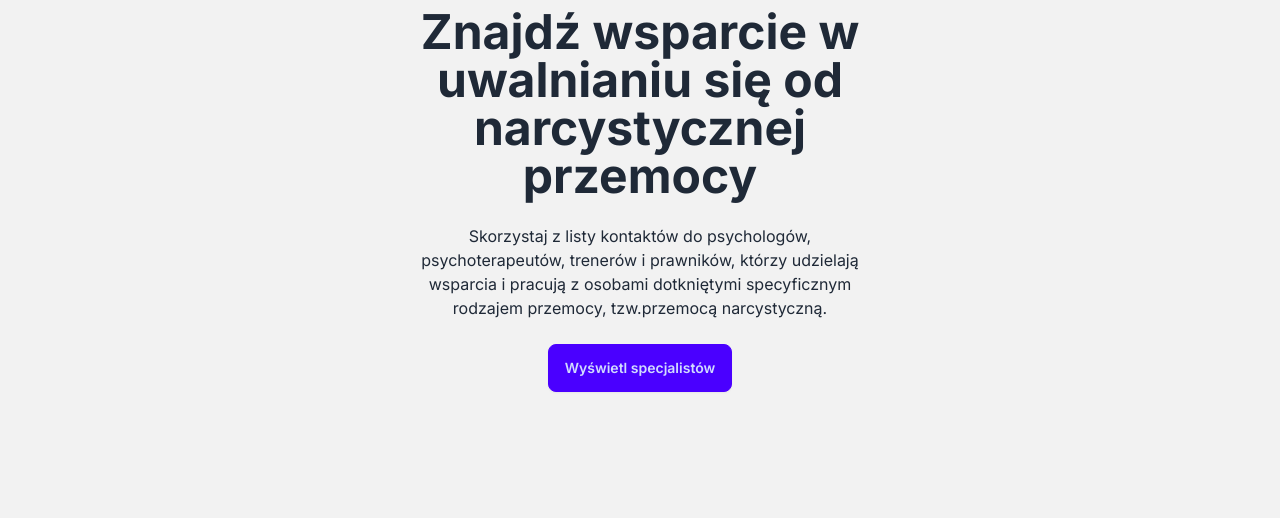
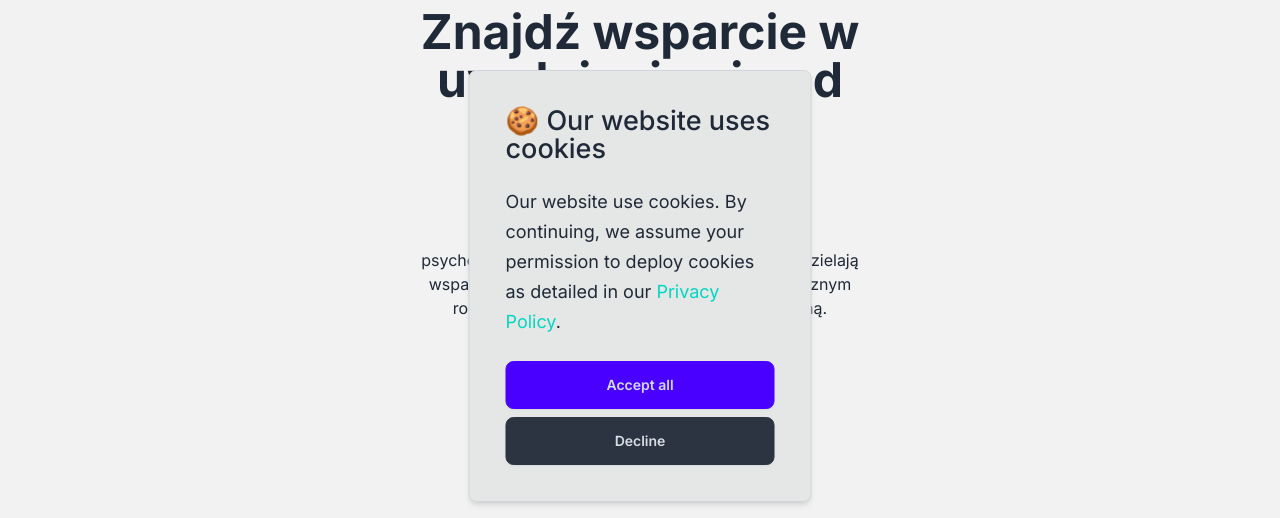
Before and after one commit to transcendence12/stop-npd-abuse, a Next.js app: page / in a window 1280 px wide. Shown: the part 282-800 px from the top of the page. Built offline with nearby package versions, Linux system fonts and the light colour scheme; no server answers.

Commit message:
chore: setup google analytics

```diff
--- a/src/app/layout.tsx
+++ b/src/app/layout.tsx
@@ -5,6 +5,9 @@ import { Footer } from "@/components/Footer";
 import { Header } from "@/components/Header";
 import { Container } from "@/components/Container";
 import { ClerkProvider } from "@clerk/nextjs";
+import GoogleAnalytics from "@/components/CookiesBanner/GoogleAnalytics";
+import { Suspense } from "react";
+import CookiesBannerWrapper from "@/components/CookiesBanner/CookiesBannerWrapper";
 
 const inter = Inter({ subsets: ["latin"] });
 
@@ -23,12 +26,18 @@ export default function RootLayout({
     <ClerkProvider>
       <html lang="en">
         {/* bg-zinc-100 text-zinc-900 min-h-screen */}
+
+        <GoogleAnalytics
+          GA_MEASUREMENT_ID={process.env.NEXT_PUBLIC_GOOGLE_ANALYTICS_ID || ""}
+        />
+
         <body
           className={`${inter.className} antialiased bg-base-200 min-h-screen flex flex-col justify-between`}
         >
           <Header />
           <main className="flex-grow">{children}</main>
           <Footer />
+          <CookiesBannerWrapper />
         </body>
       </html>
     </ClerkProvider>
--- /dev/null
+++ b/src/components/CookiesBanner/CookiesBannerClient.tsx
@@ -0,0 +1,71 @@
+"use client";
+import { getCookie, setCookie } from "@/lib/cookiesHelper";
+
+import Link from "next/link";
+import { useEffect, useState } from "react";
+
+export const CookiesBannerClient: React.FC = () => {
+  const [cookieConsent, setCookieConsent] = useState<string | null>(null);
+  const [isLoading, setIsLoading] = useState(true);
+
+  useEffect(() => {
+    const storedConsent = getCookie("cookie_consent");
+    setCookieConsent(storedConsent);
+    setIsLoading(false);
+  }, []);
+
+  useEffect(() => {
+    if (cookieConsent !== null) {
+      setCookie("cookie_consent", cookieConsent, 365);
+
+      if (typeof window !== "undefined" && window.gtag) {
+        window.gtag("consent", "update", {
+          analytics_storage: cookieConsent === "granted" ? "granted" : "denied",
+        });
+      }
+    }
+  }, [cookieConsent]);
+
+  // Do not render the banner if loading or consent is already given
+  if (isLoading || cookieConsent !== null) {
+    return null;
+  }
+
+  const handleAcceptCookies = () => setCookieConsent("granted");
+  const handleDeclineCookies = () => setCookieConsent("denied");
+
+  //   const bannerClass = classNames(styles.bannerWrapper, {
+  //     [styles.visible]: cookieConsent === null,
+  //     [styles.hidden]: cookieConsent !== null,
+  //   })
+
+  return (
+    <div
+      className={`bg-base-300 fixed bottom-10 right-9 z-50 flex w-[500px] flex-col items-start gap-6 rounded-lg border border-gray-300 p-14 shadow-md transition-all ${
+        cookieConsent === null ? "visible" : "invisible"
+      } md:bottom-4 md:left-1/2 md:w-[343px] md:translate-x-[-50%] md:items-center md:p-9 md:gap-6`}
+    >
+      <div className="text-[27px] font-medium leading-[28px]">
+        🍪 Our website uses cookies
+      </div>
+      <div className="text-lg font-normal leading-[30px]">
+        Our website use cookies. By continuing, we assume your permission to
+        deploy cookies as detailed in our{" "}
+        <span className="text-accent">
+          <Link target="_blank" href="" className="hover:underline">
+            Privacy Policy
+          </Link>
+        </span>
+        .
+      </div>
+      <div className="flex w-full items-center gap-4 md:flex-col md:justify-center md:items-stretch md:gap-2">
+        <button className="btn btn-primary" onClick={handleAcceptCookies}>
+          Accept all
+        </button>
+        <button className="btn btn-neutral" onClick={handleDeclineCookies}>
+          Decline
+        </button>
+      </div>
+    </div>
+  );
+};
--- /dev/null
+++ b/src/components/CookiesBanner/CookiesBannerWrapper.tsx
@@ -0,0 +1,16 @@
+import { cookies } from 'next/headers'
+import { CookiesBannerClient } from './CookiesBannerClient'
+
+
+export default async function CookiesBannerWrapper() {
+  const cookieStore = cookies()
+  const cookieConsent = (await cookieStore).get('cookie_consent')?.value
+
+  console.log("COOKIE CONSENT: ", cookieConsent)
+
+  if (cookieConsent) {
+    return null
+  }
+
+  return <CookiesBannerClient />
+}
--- /dev/null
+++ b/src/components/CookiesBanner/GoogleAnalytics.tsx
@@ -0,0 +1,72 @@
+'use client'
+
+import { getCookie } from '@/lib/cookiesHelper'
+import { usePathname, useSearchParams } from 'next/navigation'
+import Script from 'next/script'
+import { useEffect } from 'react'
+
+declare global {
+  interface Window {
+    gtag: (
+      command: string,
+      action: string,
+      params?: Record<string, unknown>,
+    ) => void
+    dataLayer: unknown[]
+  }
+}
+
+interface GoogleAnalyticsProps {
+  GA_MEASUREMENT_ID: string
+}
+
+export default function GoogleAnalytics({
+  GA_MEASUREMENT_ID,
+}: GoogleAnalyticsProps) {
+  const pathname = usePathname()
+  const searchParams = useSearchParams()
+
+  useEffect(() => {
+    const url = pathname + searchParams.toString()
+
+    const consent = getCookie('cookie_consent') || 'denied'
+
+    if (typeof window !== 'undefined' && window.gtag) {
+      window.gtag('consent', 'default', {
+        analytics_storage: consent,
+      })
+
+      window.gtag('config', GA_MEASUREMENT_ID, {
+        page_path: url,
+      })
+    }
+  }, [pathname, searchParams, GA_MEASUREMENT_ID])
+
+  return (
+    <>
+      <Script
+        strategy="afterInteractive"
+        src={`https://www.googletagmanager.com/gtag/js?id=${GA_MEASUREMENT_ID}`}
+      />
+
+      <Script
+        id="google-analytics"
+        strategy="afterInteractive"
+        dangerouslySetInnerHTML={{
+          __html: `
+                window.dataLayer = window.dataLayer || [];
+                function gtag(){dataLayer.push(arguments);}
+                gtag('js', new Date());
+                gtag('consent', 'default', {
+                'analytics_storage': 'denied'
+                });
+
+                gtag('config', '${GA_MEASUREMENT_ID}', {
+                    page_path: window.location.pathname,
+                });
+            `,
+        }}
+      />
+    </>
+  )
+}
--- /dev/null
+++ b/src/lib/cookiesHelper.ts
@@ -0,0 +1,10 @@
+export function setCookie(name: string, value: string, days: number) {
+    const expires = new Date()
+    expires.setTime(expires.getTime() + days * 24 * 60 * 60 * 1000)
+    document.cookie = `${name}=${value};expires=${expires.toUTCString()};path=/;SameSite=Lax;Secure`
+  }
+
+  export function getCookie(name: string): string | null {
+    const matches = document.cookie.match(new RegExp(`(^| )${name}=([^;]+)`))
+    return matches ? decodeURIComponent(matches[2]) : null
+  }
```
